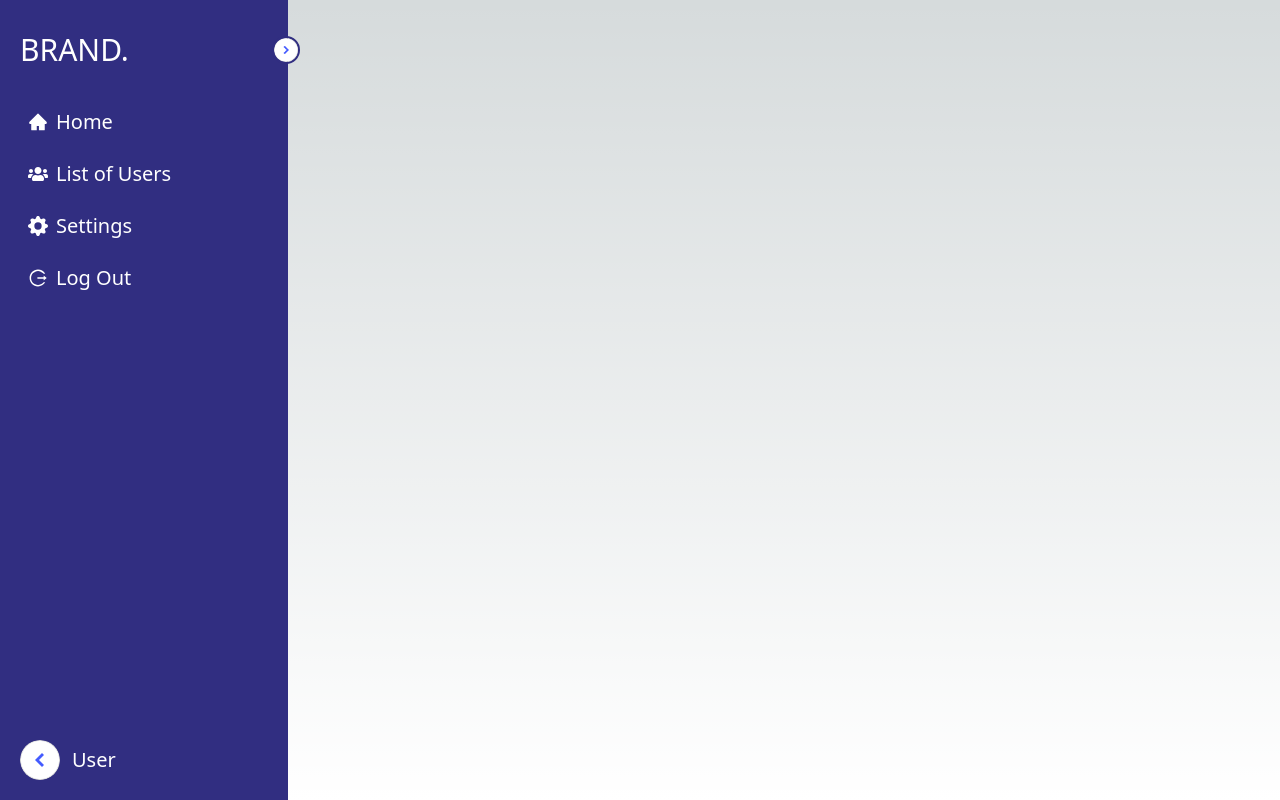
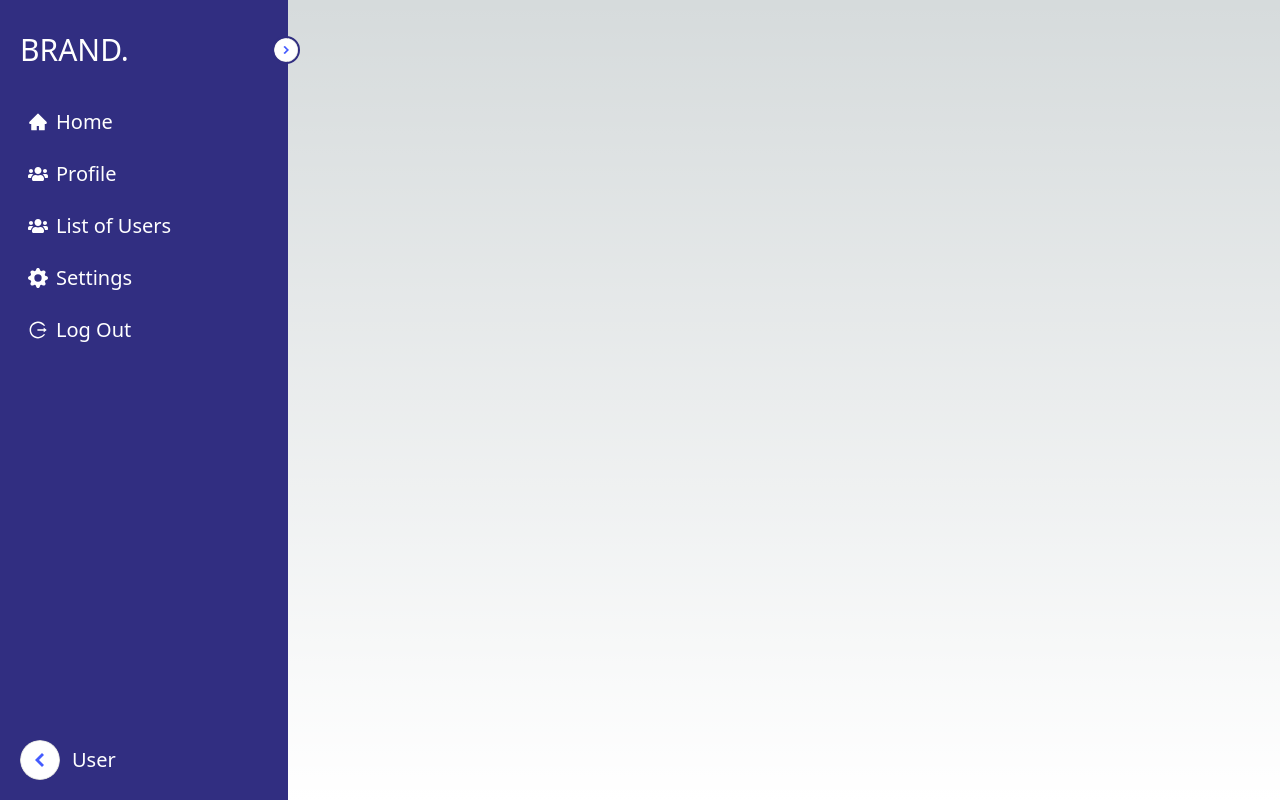
Before and after one commit to lorenzo-querol/CCSECDV-Final-Project, a Next.js app: page / in a window 1280 px wide. Built offline with nearby package versions, Linux system fonts and the light colour scheme.

Commit message:
Add profile page

```diff
--- a/app/(home)/layout.js
+++ b/app/(home)/layout.js
@@ -36,6 +36,7 @@ export default function Sidebar({ children }) {
 
     const Menus = useMemo(() => [
         { title: "Home", icon: <AiFillHome />, path: "/home" },
+        { title: "Profile", icon: <FaUsers />, path: "/profile" },
         { title: "List of Users", icon: <FaUsers />, path: "/list-of-users" },
         { title: "Settings", icon: <BsFillGearFill />, path: "/settings" },
         { title: "Log Out", icon: <AiOutlineLogout />, path: "/login" }
```
